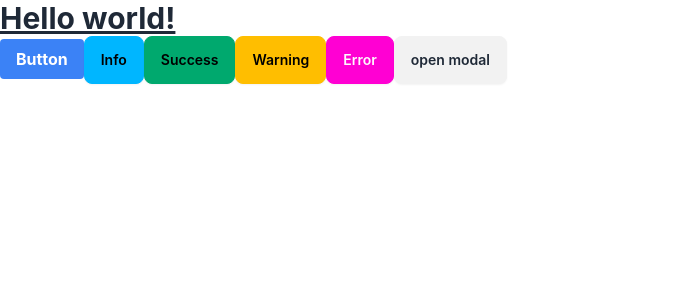
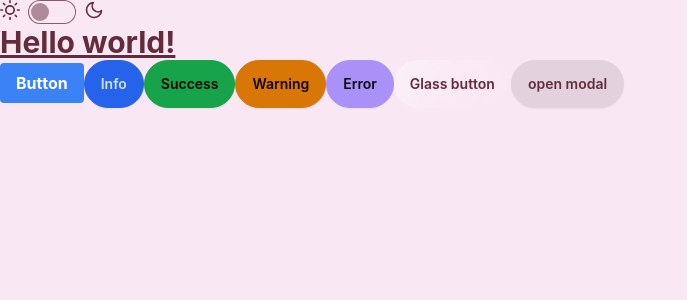
Before and after one commit to Sakib-Sobaha/Pet-Palok-Frontend, a React (Create React App) app: page / in a window 1280 px wide. Shown: the top 300 px of the page, without its empty margins (0-687 px from the left). Built offline with nearby package versions, Linux system fonts and the light colour scheme.

Commit message:
theme night added

```diff
--- a/src/App.js
+++ b/src/App.js
@@ -4,6 +4,40 @@
 export default function App() {
   return (
     <div>
+      <label className="flex cursor-pointer gap-2">
+        <svg
+          xmlns="http://www.w3.org/2000/svg"
+          width="20"
+          height="20"
+          viewBox="0 0 24 24"
+          fill="none"
+          stroke="currentColor"
+          strokeWidth="2"
+          strokeLinecap="round"
+          strokeLinejoin="round"
+        >
+          <circle cx="12" cy="12" r="5" />
+          <path d="M12 1v2M12 21v2M4.2 4.2l1.4 1.4M18.4 18.4l1.4 1.4M1 12h2M21 12h2M4.2 19.8l1.4-1.4M18.4 5.6l1.4-1.4" />
+        </svg>
+        <input
+          type="checkbox"
+          value="night"
+          className="toggle theme-controller"
+        />
+        <svg
+          xmlns="http://www.w3.org/2000/svg"
+          width="20"
+          height="20"
+          viewBox="0 0 24 24"
+          fill="none"
+          stroke="currentColor"
+          strokeWidth="2"
+          strokeLinecap="round"
+          strokeLinejoin="round"
+        >
+          <path d="M21 12.79A9 9 0 1 1 11.21 3 7 7 0 0 0 21 12.79z"></path>
+        </svg>
+      </label>
       <h1 className="text-3xl font-bold underline">Hello world!</h1>
 
       <button className="bg-blue-500 hover:bg-blue-700 text-white font-bold py-2 px-4 rounded">
@@ -14,6 +48,8 @@
       <button className="btn btn-success">Success</button>
       <button className="btn btn-warning">Warning</button>
       <button className="btn btn-secondary">Error</button>
+
+      <button className="btn glass">Glass button</button>
 
       {/* You can open the modal using document.getElementById('ID').showModal() method */}
       <button
--- a/src/index.js
+++ b/src/index.js
@@ -8,6 +8,7 @@
 root.render(
   <React.StrictMode>
     <App />
+    <html data-theme="dark"></html>
   </React.StrictMode>
 );
 
--- a/tailwind.config.js
+++ b/tailwind.config.js
@@ -1,8 +1,23 @@
 /** @type {import('tailwindcss').Config} */
 module.exports = {
+  daisyui: {
+    themes: [
+      "valentine",
+      "night",
+
+    ],
+    // themes: false, // false: only light + dark | true: all themes | array: specific themes like this ["light", "dark", "cupcake"]
+    darkTheme: "dark", // name of one of the included themes for dark mode
+    base: true, // applies background color and foreground color for root element by default
+    styled: true, // include daisyUI colors and design decisions for all components
+    utils: true, // adds responsive and modifier utility classes
+    prefix: "", // prefix for daisyUI classnames (components, modifiers and responsive class names. Not colors)
+    logs: true, // Shows info about daisyUI version and used config in the console when building your CSS
+    themeRoot: ":root", // The element that receives theme color CSS variables
+  },
   content: ["./src/**/*.{js,jsx,ts,tsx}"],
   theme: {
     extend: {},
   },
-  plugins: [require('daisyui'),],
+  plugins: [require("daisyui")],
 };
```
Also changed, not shown: 2 other files (tests, documents, lock files or other folders).
